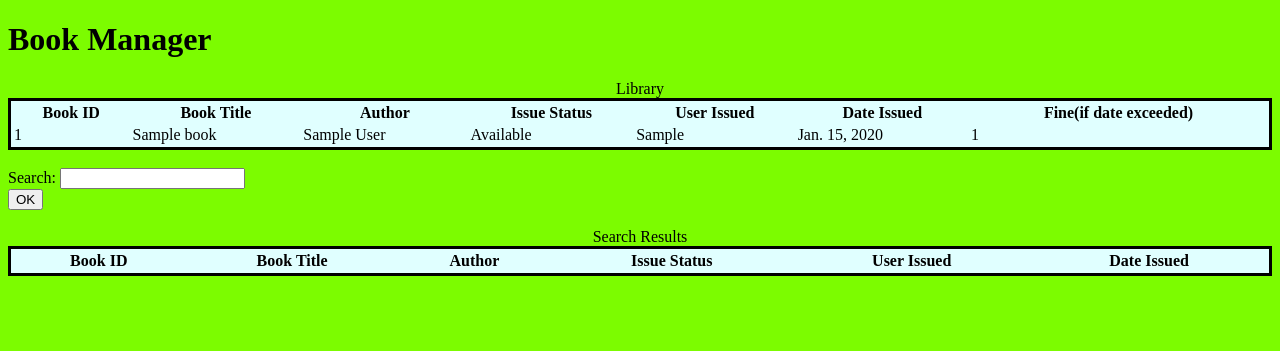
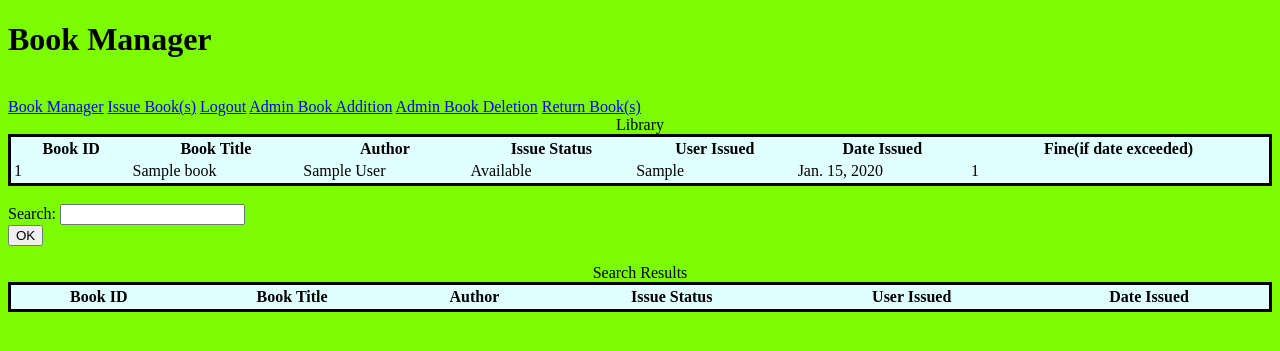
Before and after one commit to Polymath-Saksh/Library, a Django app: page /mng/ in a window 1280 px wide. Shown: the top 351 px of the page. Run offline with Django 3.2, Linux system fonts and the light colour scheme; tables that the repository leaves empty hold one stand-in row (values such as "Sample post"); lists and menus that the app fills with data are empty.

Commit message:
Adding navigation links to all pages

```diff
--- a/templates/mng.html
+++ b/templates/mng.html
@@ -16,6 +16,14 @@
 </head>
 <body>
     <h1>Book Manager</h1>
+    <br />
+    <a href="http://localhost:8000/mng/">Book Manager</a>
+    <a href="http://localhost:8000/issue/">Issue Book(s)</a>
+    <a href="http://localhost:8000/accounts/logout">Logout</a>
+    <a href="http://localhost:8000/book_add/">Admin Book Addition</a>
+    <a href="http://localhost:8000/book_delete/">Admin Book Deletion</a>
+    <a href="http://localhost:8000/returns/">Return Book(s)</a>
+    <br />
     <table style="width:100%">
         <caption>Library</caption>
         <thead>
```
Also changed, not shown: templates/book_add.html (+9 -2 lines), templates/book_delete.html (+8 -1 lines), templates/issue.html (+8 -0 lines), templates/returns.html (+8 -0 lines).
